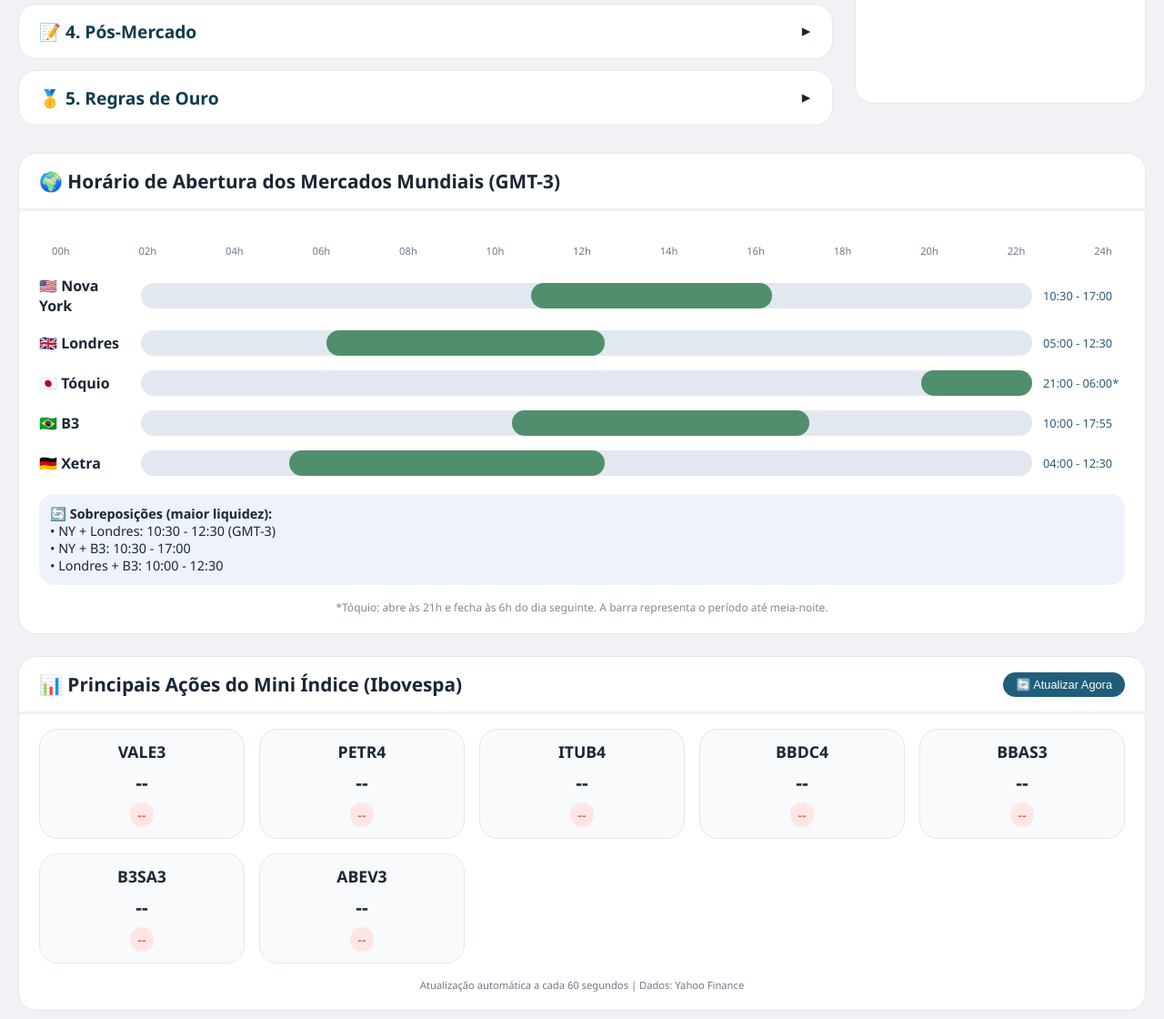
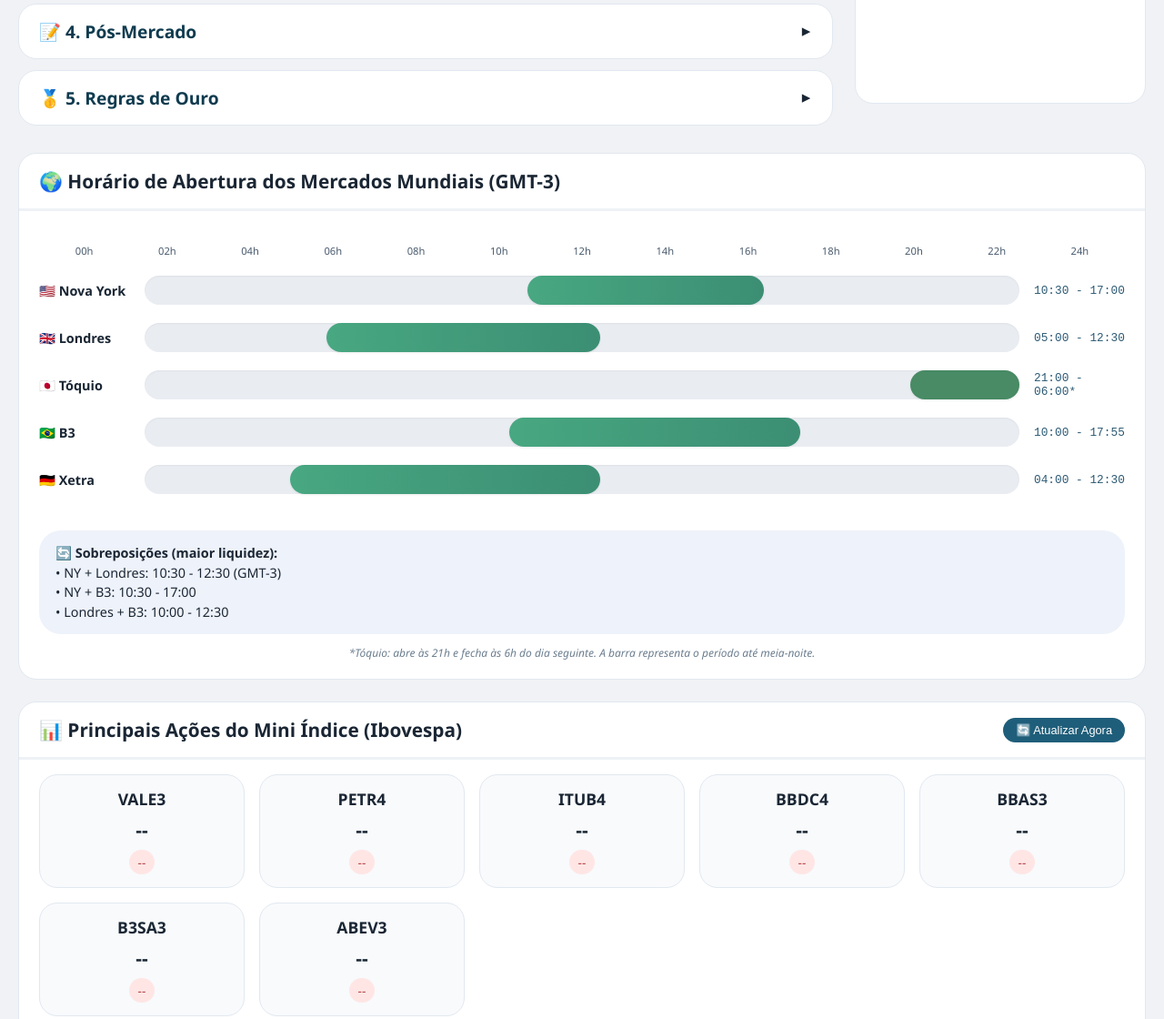
Before and after one commit to eairw13melo-glitch/tentando_ser_um_trade, a plain HTML site: page index.html in a window 1280 px wide. Shown: the part 760-1880 px from the top of the page at 91% size. Drawn offline with Linux system fonts and the light colour scheme; no server answers.

Commit message:
Update style.css

```diff
--- a/style.css
+++ b/style.css
@@ -151,63 +151,74 @@ body {
     color: #1a5f7a;
     font-weight: 500;
 }
-/* Timeline dos mercados */
+/* ========== GRÁFICO DE HORÁRIOS HARMONIOSO ========== */
 .market-timeline {
     margin: 20px 0;
+    overflow-x: auto;
 }
 .timeline-axis {
     display: flex;
     justify-content: space-between;
     font-size: 0.7rem;
-    color: #6c7a89;
+    color: #4a5b6e;
     margin-bottom: 20px;
-    flex-wrap: wrap;
+    padding: 0 4px;
 }
 .timeline-axis span {
-    width: 4%;
+    flex: 1;
     text-align: center;
+    font-weight: 500;
 }
 .market-row {
     display: flex;
     align-items: center;
-    margin-bottom: 16px;
-    gap: 12px;
+    margin-bottom: 20px;
+    gap: 16px;
 }
 .market-name {
     width: 100px;
     font-weight: 600;
+    font-size: 0.9rem;
 }
 .bar-container {
     flex: 1;
-    height: 28px;
-    background: #e2e8f0;
-    border-radius: 14px;
+    height: 32px;
+    background: #e9edf2;
+    border-radius: 20px;
     position: relative;
+    overflow: visible;
+    box-shadow: inset 0 1px 2px rgba(0,0,0,0.05);
 }
 .bar {
     position: absolute;
     top: 0;
     bottom: 0;
-    background: #2c7a4d;
-    border-radius: 14px;
-    opacity: 0.8;
+    background: linear-gradient(90deg, #2c9c6e, #1e7e5e);
+    border-radius: 20px;
+    opacity: 0.85;
+    box-shadow: 0 1px 3px rgba(0,0,0,0.1);
 }
 .market-hours {
-    width: 90px;
+    width: 100px;
     font-size: 0.8rem;
     color: #2c5a74;
+    font-family: monospace;
+    font-weight: 500;
 }
 .overlap-info {
     background: #eef2fa;
-    padding: 12px;
-    border-radius: 16px;
-    margin: 16px 0;
+    padding: 14px 18px;
+    border-radius: 24px;
+    margin: 20px 0 12px;
     font-size: 0.9rem;
+    line-height: 1.5;
 }
 .time-note {
     font-size: 0.75rem;
-    color: #7c8b97;
+    color: #6c7e8f;
     text-align: center;
+    margin-top: 12px;
+    font-style: italic;
 }
 /* Monitor de ações */
 .stocks-grid {
@@ -218,9 +229,10 @@ body {
 .stock-card {
     background: #f8fafc;
     border-radius: 20px;
-    padding: 12px;
+    padding: 14px;
     text-align: center;
     border: 1px solid #e2e8f0;
+    transition: transform 0.1s;
 }
 .stock-symbol {
     font-weight: bold;
@@ -232,9 +244,9 @@ body {
     margin: 8px 0;
 }
 .stock-change {
-    font-size: 0.9rem;
-    padding: 4px 8px;
-    border-radius: 20px;
+    font-size: 0.85rem;
+    padding: 4px 10px;
+    border-radius: 30px;
     display: inline-block;
 }
 .positive { color: #1e7e5e; background: #e0f2e9; }
@@ -243,9 +255,9 @@ body {
     font-size: 0.7rem;
     text-align: center;
     margin-top: 16px;
-    color: #6c7a89;
+    color: #6c7e8f;
 }
-/* Diário de trades (mantido) */
+/* Diário de trades */
 .diary-form, .trade-list {
     margin-bottom: 24px;
 }
@@ -274,6 +286,7 @@ body {
     padding: 10px 12px;
     border: 1px solid #cbd5e1;
     border-radius: 16px;
+    font-family: inherit;
 }
 .form-actions {
     display: flex;
@@ -286,15 +299,17 @@ body {
     display: flex;
     flex-wrap: wrap;
     justify-content: space-between;
+    align-items: center;
 }
 .btn-edit, .btn-delete {
     background: transparent;
     padding: 6px 12px;
     border-radius: 30px;
     margin-left: 8px;
+    border: 1px solid;
 }
-.btn-edit { color: #2c7a4d; border: 1px solid #2c7a4d; }
-.btn-delete { color: #b13e3e; border: 1px solid #b13e3e; }
+.btn-edit { color: #2c7a4d; border-color: #2c7a4d; }
+.btn-delete { color: #b13e3e; border-color: #b13e3e; }
 .btn-fullreset {
     background: #1f5e7a;
     color: white;
```
